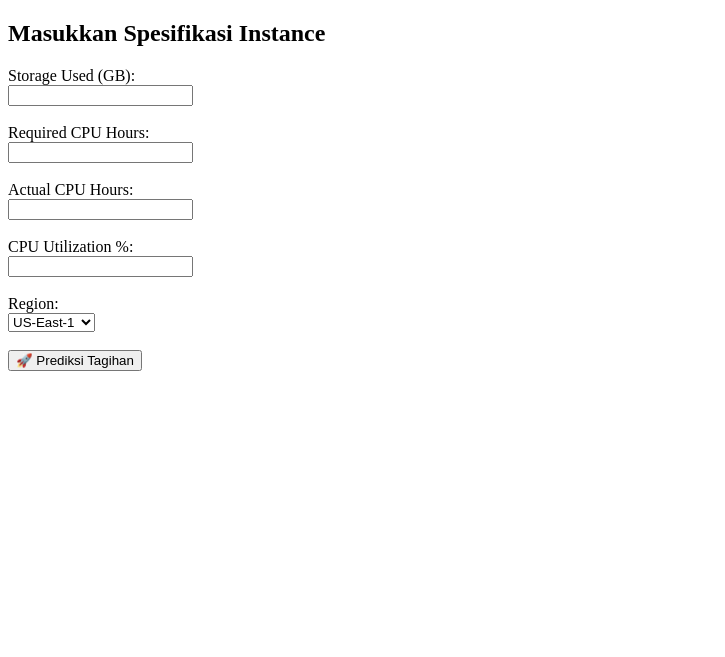
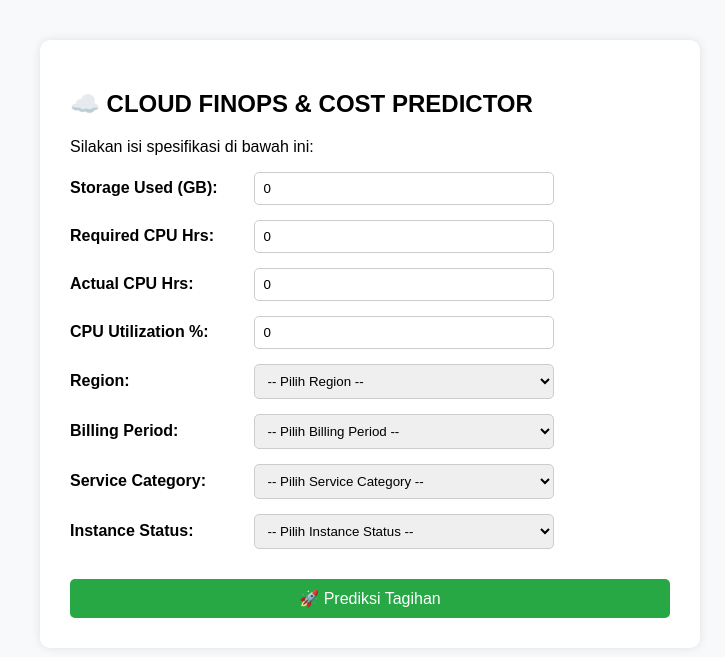
Before and after one commit to reski-farras/ml_webproject, a Django app: page /predict/ in a window 1280 px wide. Shown: the top 657 px of the page, without its empty margins (0-725 px from the left). Run offline with Django 5.2, Linux system fonts and the light colour scheme; parts of the project's set-up code (start-up, migrations or seed data) failed here and were passed over.

Commit message:
bikin jalur agar model bisa di uji langsung di web

```diff
--- a/predictor/templates/predictor/predict.html
+++ b/predictor/templates/predictor/predict.html
@@ -1,47 +1,192 @@
 <!DOCTYPE html>
-<html>
+<html lang="en">
 
 <head>
+    <meta charset="UTF-8">
+    <meta name="viewport" content="width=device-width, initial-scale=1.0">
     <title>Cloud FinOps Predictor</title>
+    <style>
+        body {
+            font-family: Arial, sans-serif;
+            margin: 40px;
+            background-color: #f8f9fa;
+        }
+
+        .container {
+            max-width: 600px;
+            background: white;
+            padding: 30px;
+            border-radius: 10px;
+            box-shadow: 0px 0px 10px rgba(0, 0, 0, 0.1);
+        }
+
+        .form-group {
+            margin-bottom: 15px;
+        }
+
+        label {
+            display: inline-block;
+            width: 180px;
+            font-weight: bold;
+        }
+
+        input,
+        select {
+            width: 300px;
+            padding: 8px;
+            border: 1px solid #ccc;
+            border-radius: 5px;
+            box-sizing: border-box;
+        }
+
+        button {
+            background-color: #28a745;
+            color: white;
+            padding: 10px 20px;
+            border: none;
+            border-radius: 5px;
+            cursor: pointer;
+            font-size: 16px;
+            margin-top: 15px;
+            width: 100%;
+        }
+
+        button:hover {
+            background-color: #218838;
+        }
+
+        .result-box {
+            margin-top: 30px;
+            padding: 20px;
+            background-color: #e9ecef;
+            border-radius: 8px;
+        }
+    </style>
 </head>
 
 <body>
-    <h2>Masukkan Spesifikasi Instance</h2>
+
+    <div class="container">
+        <h2>☁️ CLOUD FINOPS & COST PREDICTOR</h2>
+        <p>Silakan isi spesifikasi di bawah ini:</p>
+
         <form method="POST">
             {% csrf_token %}
-        <label>Storage Used (GB):</label><br>
-        <input type="number" step="0.1" name="storage" required><br><br>
 
-        <label>Required CPU Hours:</label><br>
-        <input type="number" step="0.1" name="req_cpu" required><br><br>
+            <div class="form-group">
+                <label>Storage Used (GB):</label>
+                <input type="number" step="0.1" name="storage" value="0" min="0" required>
+            </div>
+            <div class="form-group">
+                <label>Required CPU Hrs:</label>
+                <input type="number" step="0.1" name="req_cpu" value="0" min="0" required>
+            </div>
+            <div class="form-group">
+                <label>Actual CPU Hrs:</label>
+                <input type="number" step="0.1" name="act_cpu" value="0" min="0" required>
+            </div>
+            <div class="form-group">
+                <label>CPU Utilization %:</label>
+                <input type="number" step="0.1" name="cpu_util" value="0" min="0" max="100" required>
+            </div>
 
-        <label>Actual CPU Hours:</label><br>
-        <input type="number" step="0.1" name="act_cpu" required><br><br>
+            <div class="form-group">
+                <label>Region:</label>
+                <select name="region" required>
+                    <option value="" disabled selected>-- Pilih Region --</option>
+                    <option value="US-East-1">US-East-1</option>
+                    <option value="US-West-2">US-West-2</option>
+                    <option value="US-Central-1">US-Central-1</option>
+                    <option value="Europe-West3">Europe-West3</option>
+                    <option value="Europe-North1">Europe-North1</option>
+                    <option value="Asia-East1">Asia-East1</option>
+                    <option value="Asia-Southeast1">Asia-Southeast1</option>
+                    <option value="Asia-South1">Asia-South1</option>
+                    <option value="Australia-East1">Australia-East1</option>
+                    <option value="SouthAmerica-East1">SouthAmerica-East1</option>
+                    <option value="Africa-North1">Africa-North1</option>
+                </select>
+            </div>
 
-        <label>CPU Utilization %:</label><br>
-        <input type="number" step="0.1" name="cpu_util" required><br><br>
+            <div class="form-group">
+                <label>Billing Period:</label>
+                <select name="billing" required>
+                    <option value="" disabled selected>-- Pilih Billing Period --</option>
+                    <option value="Hourly">Hourly</option>
+                    <option value="Daily">Daily</option>
+                    <option value="Weekly">Weekly</option>
+                    <option value="Monthly">Monthly</option>
+                    <option value="Quarterly">Quarterly</option>
+                    <option value="Annually">Annually</option>
+                </select>
+            </div>
 
-        <label>Region:</label><br>
-        <select name="region">
-            <option value="US-East-1">US-East-1</option>
-            <option value="Asia-East1">Asia-East1</option>
-        </select><br><br>
+            <div class="form-group">
+                <label>Service Category:</label>
+                <select name="service" required>
+                    <option value="" disabled selected>-- Pilih Service Category --</option>
+                    <option value="Compute">Compute</option>
+                    <option value="Storage">Storage</option>
+                    <option value="Database">Database</option>
+                    <option value="Network">Network</option>
+                    <option value="Analytics">Analytics</option>
+                    <option value="Monitoring">Monitoring</option>
+                    <option value="Security">Security</option>
+                    <option value="CI/CD">CI/CD</option>
+                    <option value="Container">Container</option>
+                    <option value="Serverless">Serverless</option>
+                    <option value="Backup">Backup</option>
+                </select>
+            </div>
 
-        <input type="hidden" name="billing" value="Monthly">
-        <input type="hidden" name="service" value="Compute">
-        <input type="hidden" name="status" value="Running">
+            <div class="form-group">
+                <label>Instance Status:</label>
+                <select name="status" required>
+                    <option value="" disabled selected>-- Pilih Instance Status --</option>
+                    <option value="Running">Running</option>
+                    <option value="Idle">Idle</option>
+                    <option value="Stopped">Stopped</option>
+                    <option value="Suspended">Suspended</option>
+                    <option value="Pending">Pending</option>
+                    <option value="Restarting">Restarting</option>
+                    <option value="Maintenance">Maintenance</option>
+                    <option value="Scaling">Scaling</option>
+                    <option value="Migrating">Migrating</option>
+                    <option value="Error">Error</option>
+                    <option value="Archived">Archived</option>
+                    <option value="Terminated">Terminated</option>
+                    <option value="Decommissioned">Decommissioned</option>
+                </select>
+            </div>
 
             <button type="submit">🚀 Prediksi Tagihan</button>
         </form>
 
         {% if is_post %}
+        <div class="result-box">
+            <h3>📊 HASIL ANALISIS CLOUD FINOPS</h3>
             <hr>
-    <h3>📊 HASIL ANALISIS CLOUD FINOPS</h3>
-    <p>💰 Estimasi Total Cost: $ {{ pred_cost }}</p>
-    <p>📉 Optimization Potential: $ {{ opt }}</p>
-    <p>⚙️ Status Efisiensi CPU: {{ cpu_efficiency }}</p>
-    <p>📌 Rekomendasi Sistem: {{ rec }}</p>
+            <p><strong>💰 Estimasi Total Cost:</strong> $ {{ pred_cost }}</p>
+            <p><strong>📉 Optimization Potential:</strong> $ {{ opt }}</p>
+            <p><strong>⚙️ Status Efisiensi CPU:</strong> {{ cpu_efficiency }}</p>
+            <p><strong>📌 Rekomendasi Sistem:</strong> {{ rec }}</p>
+
+            {% if opt > "0.00" %}
+            <p style="color: #d9534f; margin-top: 15px;">
+                <em>💡 Tips: Instance ini terlalu banyak nganggur. Pertimbangkan downgrade ukuran CPU untuk
+                    berhemat.</em>
+            </p>
             {% endif %}
+        </div>
+        {% endif %}
+
+        {% if error %}
+        <div class="result-box" style="background-color: #f8d7da; color: #721c24;">
+            <p><strong>❌ Terjadi Kesalahan:</strong> {{ error }}</p>
+        </div>
+        {% endif %}
+    </div>
+
 </body>
 
 </html>
--- a/predictor/views.py
+++ b/predictor/views.py
@@ -7,80 +7,87 @@ from django.shortcuts import render
 # pyrefly: ignore [missing-import]
 from django.conf import settings
 
-# Load model saat server menyala
+# 1. Tentukan path lokasi file pkl model dan encoder secara dinamis
 MODEL_PATH = os.path.join(settings.BASE_DIR, 'predictor', 'ml_models', 'model_prediksi_biaya.pkl')
 ENCODER_PATH = os.path.join(settings.BASE_DIR, 'predictor', 'ml_models', 'label_encoders.pkl')
 
-model = joblib.load(MODEL_PATH)
-label_encoders = joblib.load(ENCODER_PATH)
+# 2. Load model & encoder ke dalam memori server saat Django pertama kali dinyalakan
+try:
+    model = joblib.load(MODEL_PATH)
+    encoders = joblib.load(ENCODER_PATH)
+except Exception as e:
+    model = None
+    encoders = None
+    print(f"⚠️ Gagal memuat file ML pkl: {e}")
 
 def home(request):
-    # Pastikan di sini manggilnya home.html, jangan predict.html!
     return render(request, 'predictor/home.html')
 
 def predict_cost(request):
-    context = {}
+    context = {'is_post': False}
+
     if request.method == 'POST':
-        req_cpu = float(request.POST.get('req_cpu', 0))
-        act_cpu = float(request.POST.get('act_cpu', 0))
-        cpu_util = float(request.POST.get('cpu_util', 0))
-        region = request.POST.get('region', 'US-East-1')
-        billing = request.POST.get('billing', 'Monthly')
-        service = request.POST.get('service', 'Compute')
-        status = request.POST.get('status', 'Running')
+        try:
+            # 3. Tangkap 4 data angka dari form HTML
+            storage = float(request.POST.get('storage', 0))
+            req_cpu = float(request.POST.get('req_cpu', 0))
+            act_cpu = float(request.POST.get('act_cpu', 0))
+            cpu_util = float(request.POST.get('cpu_util', 0))
 
-        # Encode fitur kategorikal
-        input_data = {
-            'Required_CPU_Hours': req_cpu,
-            'Actual_CPU_Hours': act_cpu,
-            'CPU_Utilization': cpu_util,
-        }
+            # 4. Tangkap 4 data teks/kategori dari dropdown HTML
+            region = request.POST.get('region')
+            billing = request.POST.get('billing')
+            service = request.POST.get('service')
+            status = request.POST.get('status')
 
-        # Encode kolom kategorikal jika ada di label_encoders
-        categorical_cols = {
-            'Region': region,
-            'Billing_Type': billing,
-            'Service_Type': service,
-            'Resource_Status': status,
-        }
+            # 5. Hitung otomatis parameter ke-9 (CPU_Efficiency)
+            cpu_efficiency = act_cpu / req_cpu if req_cpu > 0 else 0
 
-        for col, val in categorical_cols.items():
-            if col in label_encoders:
-                le = label_encoders[col]
-                if val in le.classes_:
-                    input_data[col] = le.transform([val])[0]
-                else:
-                    input_data[col] = 0  # fallback
+            # 6. Susun menjadi DataFrame dengan urutan kolom yang persis sama saat training
+            input_data = pd.DataFrame([{
+                "Storage_Used_GB": storage,
+                "Required_CPU_Hours": req_cpu,
+                "Actual_CPU_Hours": act_cpu,
+                "CPU_Utilization_%": cpu_util,
+                "Region": region,
+                "Billing_Period": billing,
+                "Service_Category": service,
+                "Instance_Status": status,
+                "CPU_Efficiency": cpu_efficiency
+            }])
+
+            # 7. Ubah data kategori teks menjadi angka menggunakan Label Encoder yang sudah di-load
+            for col in ["Region", "Billing_Period", "Service_Category", "Instance_Status"]:
+                input_data[col] = encoders[col].transform(input_data[col].astype(str))
+
+            # 8. Lakukan prediksi biaya menggunakan model XGBoost (.values digunakan karena training memakai numpy array)
+            pred_cost = model.predict(input_data.values)[0]
+
+            # 9. Jalankan Logika FinOps untuk menentukan Potensi Penghematan & Rekomendasi
+            if cpu_efficiency < 0.6:
+                rec = "⚠️ Underutilized (Overprovisioned)"
+                opt = pred_cost * 0.35
+            elif cpu_efficiency > 1.2:
+                rec = "🔥 Overutilized (Butuh Upgrade / Scaling)"
+                opt = 0.0
             else:
-                input_data[col] = 0
+                rec = "✅ Optimal"
+                opt = 0.0
 
-        # Buat DataFrame dan prediksi
-        df_input = pd.DataFrame([input_data])
+            # 10. Bungkus hasil kalkulasi ke dalam context untuk dikirim balik ke predict.html
+            context = {
+                'pred_cost': f"{pred_cost:.2f}",
+                'opt': f"{opt:.2f}",
+                'cpu_efficiency': f"{cpu_efficiency:.2f}",
+                'rec': rec,
+                'is_post': True
+            }
 
-        # Pastikan urutan kolom sesuai model
-        if hasattr(model, 'feature_names_in_'):
-            df_input = df_input.reindex(columns=model.feature_names_in_, fill_value=0)
+        except Exception as e:
+            # Jika ada tipe data salah atau encoder miss, tampilkan error di halaman web
+            context = {
+                'error': f"Gagal memproses model ML: {str(e)}",
+                'is_post': False
+            }
 
-        pred_cost = round(model.predict(df_input)[0], 2)
-
-        # Hitung optimization & efisiensi
-        opt = round(pred_cost * (1 - cpu_util / 100), 2) if cpu_util < 100 else 0
-        cpu_efficiency = "Efisien ✅" if cpu_util >= 70 else "Tidak Efisien ❌"
-
-        if cpu_util >= 80:
-            rec = "Resource sudah optimal, pertahankan konfigurasi."
-        elif cpu_util >= 50:
-            rec = "Pertimbangkan right-sizing untuk menghemat biaya."
-        else:
-            rec = "Resource sangat underutilized! Segera lakukan optimasi."
-
-        context = {
-            'pred_cost': pred_cost,
-            'opt': opt,
-            'cpu_efficiency': cpu_efficiency,
-            'rec': rec,
-            'is_post': True
-        }
-
-    # Pastikan di akhir fungsi ini manggilnya predict.html!
     return render(request, 'predictor/predict.html', context)
```
Lines whose indentation alone changed are shown as unchanged.
